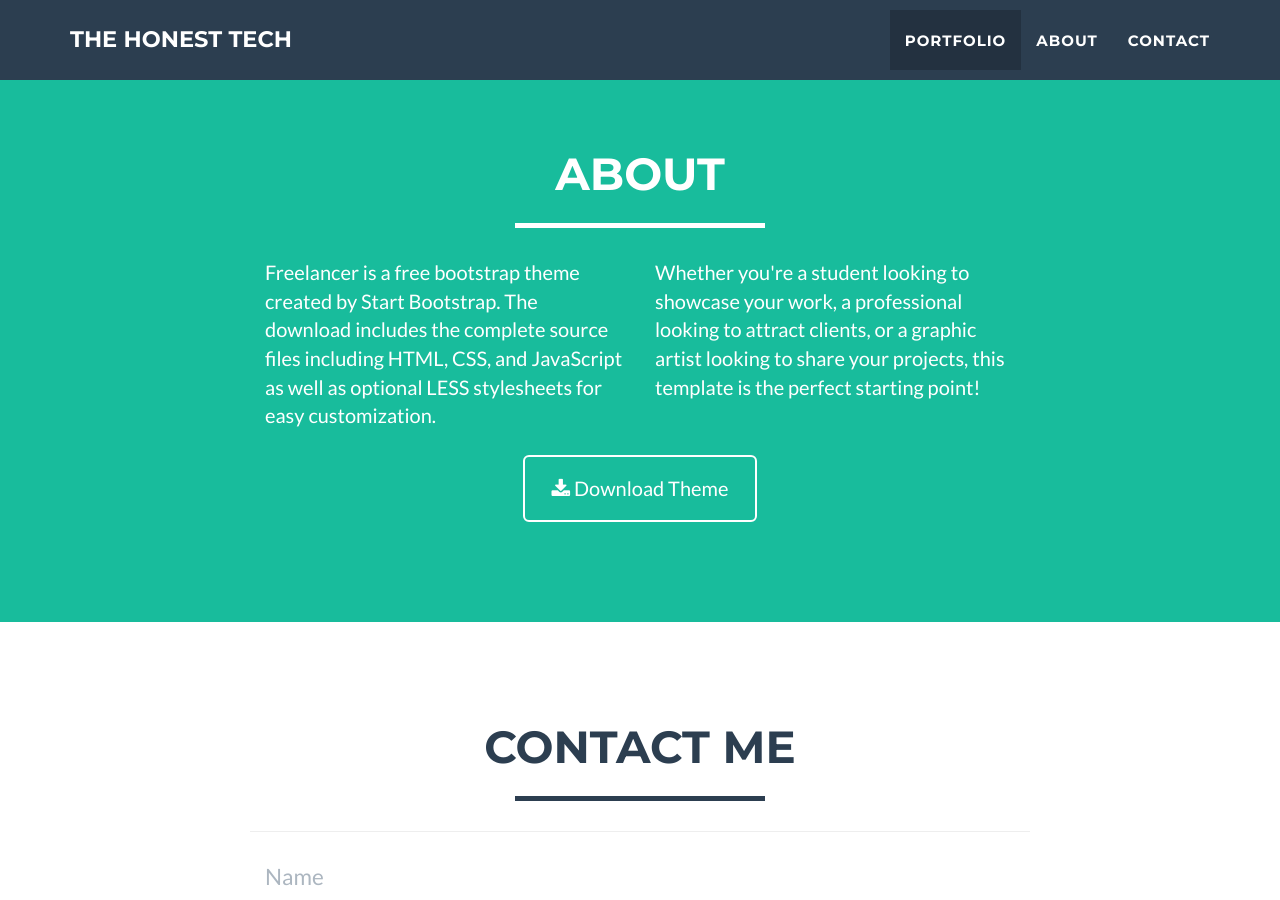
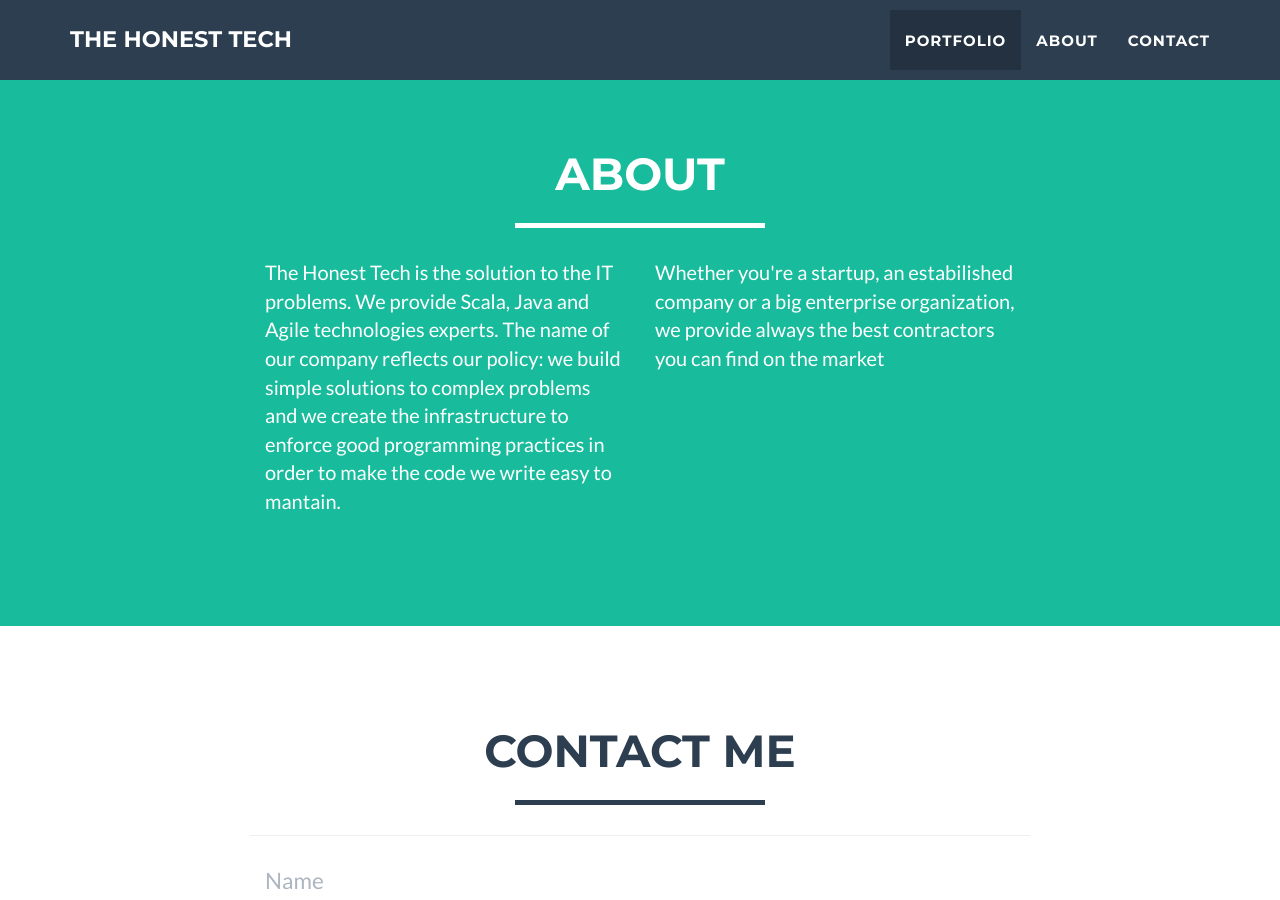
Before and after one commit to matroska/thehonesttech, a Jekyll site: the page built from index.html, in a window 1280 px wide and 900 px high, scrolled down 1616 px. Built offline with Jekyll 4.4.1, drawn with Linux system fonts in a browser that asks for light colours.

Commit message:
Changed about

```diff
--- a/_includes/about.html
+++ b/_includes/about.html
@@ -9,15 +9,10 @@
             </div>
             <div class="row">
                 <div class="col-lg-4 col-lg-offset-2">
-                    <p>Freelancer is a free bootstrap theme created by Start Bootstrap. The download includes the complete source files including HTML, CSS, and JavaScript as well as optional LESS stylesheets for easy customization.</p>
+                    <p>The Honest Tech is the solution to the IT problems. We provide Scala, Java and Agile technologies experts. The name of our company reflects our policy: we build simple solutions to complex problems and we create the infrastructure to enforce good programming practices in order to make the code we write easy to mantain.</p>
                 </div>
                 <div class="col-lg-4">
-                    <p>Whether you're a student looking to showcase your work, a professional looking to attract clients, or a graphic artist looking to share your projects, this template is the perfect starting point! </p>
-                </div>
-                <div class="col-lg-8 col-lg-offset-2 text-center">
-                    <a href="#" class="btn btn-lg btn-outline">
-                        <i class="fa fa-download"></i> Download Theme
-                    </a>
+                    <p>Whether you're a startup, an estabilished company or a big enterprise organization, we provide always the best contractors you can find on the market</p>
                 </div>
             </div>
         </div>
```
